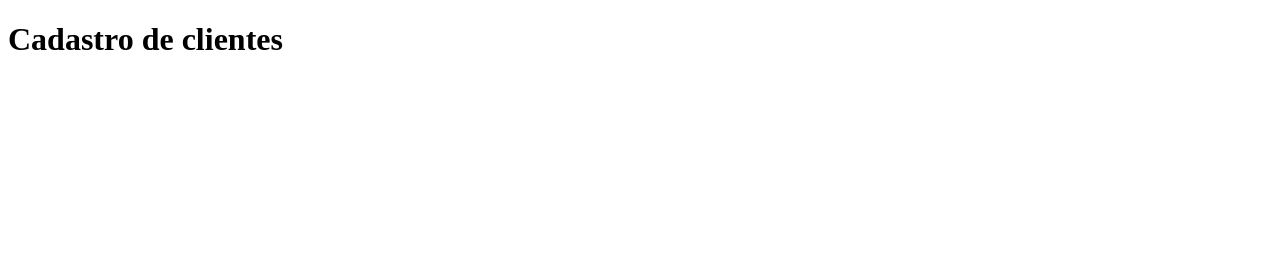
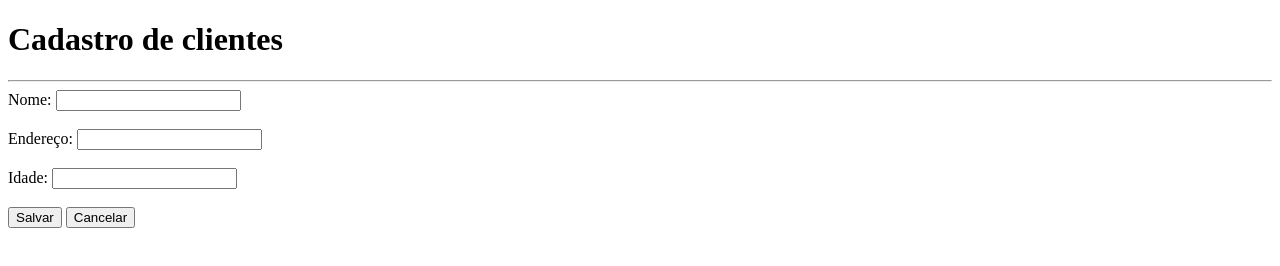
Before and after one commit to MelyssaMenezes/formulario_30_08, a plain HTML site: page index.html in a window 1280 px wide. Drawn offline with Linux system fonts and the light colour scheme.

Commit message:
Criacao dos labels nome, endereco e idade, e criacao dos botoes salvar e cancelar

```diff
--- a/index.html
+++ b/index.html
@@ -8,6 +8,26 @@
 
     <body>
         <h1>Cadastro de clientes</h1>
+        <hr>
+
+        <form action="mainForm">
+            <label for="fieldName">Nome: </label>
+            <input type="text" id="fieldName">
+            <br><br>
+
+            <label for="fielAddress">Endereço:</label>
+            <input type="text" id="fieldAddress">
+            <br><br>
+
+            <label for="fieldAge">Idade:</label>
+            <input type="text" id="fieldAge">
+            <br><br>
+
+            <button type="submit">Salvar</button>
+
+            <button type="button" id="cancelButton">Cancelar</button>
+        </form>
+
     </body>
 
 </html>
```
